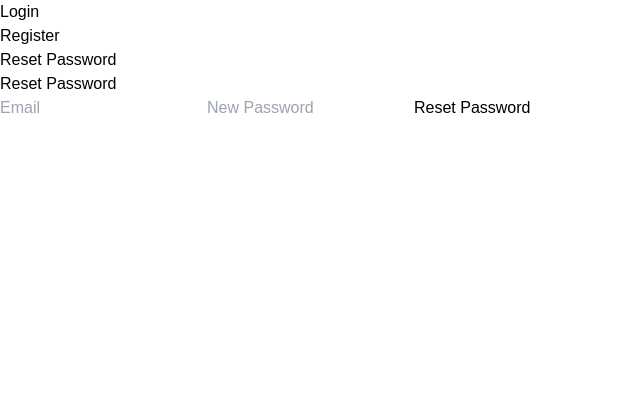
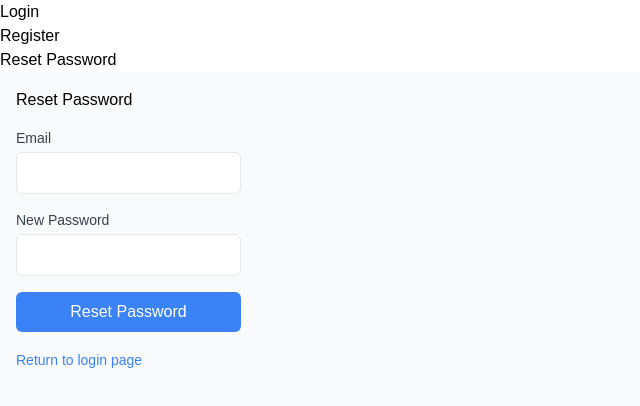
Before and after one commit to Peanuts359/cvwo-holiday-assignment-definitive, a React (Create React App) app in the folder frontend/: page /reset in a window 1280 px wide. Shown: the top 406 px of the page, without its empty margins (0-640 px from the left). Built offline with nearby package versions, Linux system fonts and the light colour scheme.

Commit message:
Enhance password reset page

```diff
--- a/frontend/src/components/Reset.tsx
+++ b/frontend/src/components/Reset.tsx
@@ -20,22 +20,59 @@ const Reset: React.FC = () => {
     };
 
     return (
+        <div className="min-h-screen pt-4 pl-4 flex bg-gray-50">
             <form onSubmit={handleSubmit}>
+                <div className="mb-4">
                     <h1>Reset Password</h1>
+                </div>
+
+                <div className="mb-4">
+                    <label
+                        htmlFor="email"
+                        className="block text-sm font-medium text-gray-700"
+                    >
+                        Email
+                    </label>
                     <input
                         type="email"
-                placeholder="Email"
                         value={email}
                         onChange={(e) => setEmail(e.target.value)}
+                        className="mt-1 p-2 w-full border rounded-md"
+                        required
                     />
+                </div>
+
+                <div className="mb-4">
+                    <label
+                        htmlFor="new-password"
+                        className="block text-sm font-medium text-gray-700"
+                    >
+                        New Password
+                    </label>
                     <input
                         type="password"
-                placeholder="New Password"
                         value={newPassword}
                         onChange={(e) => setNewPassword(e.target.value)}
+                        className="mt-1 p-2 w-full border rounded-md"
+                        required
                     />
-            <button type="submit">Reset Password</button>
+                </div>
+
+
+                <button
+                    type="submit"
+                    className="w-full p-2 bg-blue-500 text-white rounded-md"
+                >
+                    Reset Password
+                </button>
+
+                <div className="mt-4">
+                    <a href="/" className="text-sm text-blue-500 hover:bold">
+                        Return to login page
+                    </a>
+                </div>
             </form>
+        </div>
     );
 };
 
```
Lines whose indentation alone changed are shown as unchanged.
